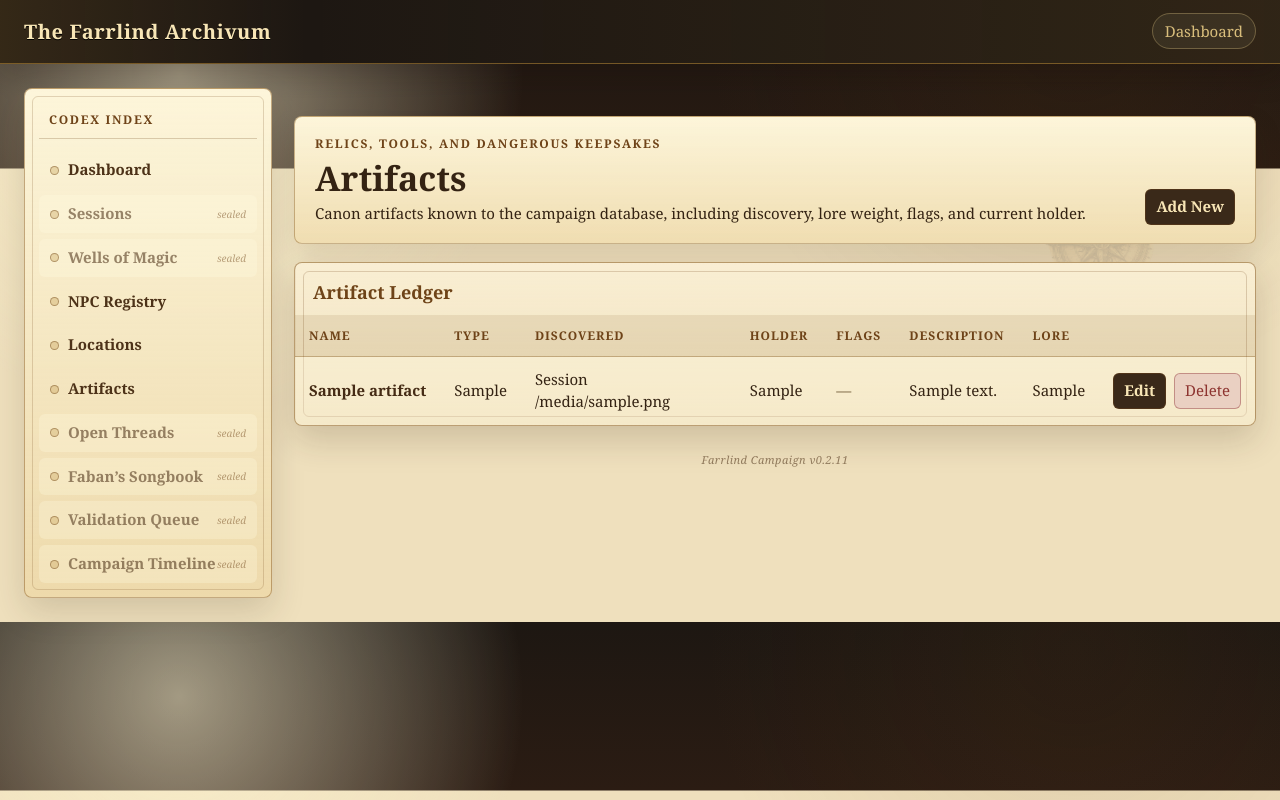
After one commit to kgustafson/Farrlind_Campaign, a FastAPI app: template web_review/templates/artifacts.html in a window 1280 px wide. The commit adds this page. Run offline with FastAPI, Linux system fonts and the light colour scheme; the template is opened without the code that fills it: most values are stand-ins (such as "Sample title", 1, 10 or a date in 2020).

Commit message:
Add artifact registry interface

```diff
--- a/version.md
+++ b/version.md
@@ -1,6 +1,6 @@
 # Version
 
-v0.2.10
+v0.2.11
 
 ## Versioning
 
@@ -44,4 +44,4 @@ Canon-changing reruns may only become canonical after explicit human review and
 
 ## Current Baseline
 
-`v0.2.10` adds the NPC Registry web interface and documents the NPC canon load path.
+`v0.2.11` adds the Artifact Registry web interface and documents the artifact canon load path.
--- a/web_review/app.py
+++ b/web_review/app.py
@@ -94,6 +94,20 @@ def npc_form_values(form) -> dict:
         "first_seen_session": optional_int(form.get("first_seen_session")),
         "description": (form.get("description") or "").strip(),
         "is_named": checkbox_value(form.get("is_named")),
+        "notes": (form.get("notes") or "").strip(),
+    }
+
+
+def artifact_form_values(form) -> dict:
+    return {
+        "name": (form.get("name") or "").strip(),
+        "artifact_type_id": optional_int(form.get("artifact_type_id")),
+        "discovered_session": optional_int(form.get("discovered_session")),
+        "description": (form.get("description") or "").strip(),
+        "lore_significance": (form.get("lore_significance") or "").strip(),
+        "is_sentient": checkbox_value(form.get("is_sentient")),
+        "is_cursed": checkbox_value(form.get("is_cursed")),
+        "is_infernal": checkbox_value(form.get("is_infernal")),
         "notes": (form.get("notes") or "").strip(),
     }
 
@@ -495,6 +509,82 @@ async def delete_npc(npc_id: int):
     return RedirectResponse(url="/npcs?deleted=1", status_code=303)
 
 
+@app.get("/artifacts", response_class=HTMLResponse)
+def artifacts_index(request: Request, modal: str = ""):
+    try:
+        rows = canon.artifact_rows()
+        artifact_types = canon.artifact_types()
+    except canon.CanonReadError as exc:
+        raise HTTPException(status_code=503, detail=str(exc))
+    return templates.TemplateResponse(
+        request,
+        "artifacts.html",
+        {
+            "artifacts": rows,
+            "artifact_types": artifact_types,
+            "editing": None,
+            "show_artifact_modal": modal == "add",
+        },
+    )
+
+
+@app.post("/artifacts")
+async def create_artifact(request: Request):
+    form = await request.form()
+    values = artifact_form_values(form)
+    if not values["name"]:
+        return RedirectResponse(url="/artifacts?create_failed=1", status_code=303)
+    try:
+        canon.create_artifact(values)
+    except canon.CanonWriteError:
+        return RedirectResponse(url="/artifacts?create_failed=1", status_code=303)
+    return RedirectResponse(url="/artifacts?created=1", status_code=303)
+
+
+@app.get("/artifacts/{artifact_id}/edit", response_class=HTMLResponse)
+def edit_artifact(request: Request, artifact_id: int):
+    try:
+        rows = canon.artifact_rows()
+        artifact_types = canon.artifact_types()
+        editing = canon.artifact_detail(artifact_id)
+    except canon.CanonReadError as exc:
+        raise HTTPException(status_code=503, detail=str(exc))
+    if not editing:
+        raise HTTPException(status_code=404, detail="Artifact not found.")
+    return templates.TemplateResponse(
+        request,
+        "artifacts.html",
+        {
+            "artifacts": rows,
+            "artifact_types": artifact_types,
+            "editing": editing,
+            "show_artifact_modal": True,
+        },
+    )
+
+
+@app.post("/artifacts/{artifact_id}")
+async def update_artifact(request: Request, artifact_id: int):
+    form = await request.form()
+    values = artifact_form_values(form)
+    if not values["name"]:
+        return RedirectResponse(url=f"/artifacts/{artifact_id}/edit?update_failed=1", status_code=303)
+    try:
+        canon.update_artifact(artifact_id, values)
+    except canon.CanonWriteError:
+        return RedirectResponse(url=f"/artifacts/{artifact_id}/edit?update_failed=1", status_code=303)
+    return RedirectResponse(url="/artifacts?updated=1", status_code=303)
+
+
+@app.post("/artifacts/{artifact_id}/delete")
+async def delete_artifact(artifact_id: int):
+    try:
+        canon.delete_artifact(artifact_id)
+    except canon.CanonWriteError:
+        return RedirectResponse(url="/artifacts?delete_failed=1", status_code=303)
+    return RedirectResponse(url="/artifacts?deleted=1", status_code=303)
+
+
 @app.get("/api/review-status")
 def api_review_status():
     return [row.__dict__ for row in reviews.dashboard_rows()]
@@ -537,6 +627,14 @@ def api_npcs():
         raise HTTPException(status_code=503, detail=str(exc))
 
 
+@app.get("/api/artifacts")
+def api_artifacts():
+    try:
+        return canon.artifact_rows()
+    except canon.CanonReadError as exc:
+        raise HTTPException(status_code=503, detail=str(exc))
+
+
 @app.get("/api/event-types")
 def api_event_types():
     try:
--- a/web_review/static/review.css
+++ b/web_review/static/review.css
@@ -840,6 +840,10 @@ dd { margin: 0; }
 .npc-table td:nth-child(6) {
   max-width: 420px;
 }
+.artifact-table td:nth-child(6),
+.artifact-table td:nth-child(7) {
+  max-width: 340px;
+}
 @media (max-width: 1180px) {
   .app-shell {
     grid-template-columns: 1fr;
--- /dev/null
+++ b/web_review/templates/artifacts.html
@@ -0,0 +1,138 @@
+{% extends "base.html" %}
+{% block title %}Artifacts | The Farrlind Archivum{% endblock %}
+{% block body_class %}archive-dashboard{% endblock %}
+{% block content %}
+<section class="page-head archive-section-head">
+  <div>
+    <p class="eyebrow">Relics, Tools, and Dangerous Keepsakes</p>
+    <h1>Artifacts</h1>
+    <p>Canon artifacts known to the campaign database, including discovery, lore weight, flags, and current holder.</p>
+  </div>
+  <a class="icon-link add-new-link" href="/artifacts?modal=add">Add New</a>
+</section>
+
+{% if request.query_params.get("created") %}
+  <div class="flash">Artifact added.</div>
+{% endif %}
+{% if request.query_params.get("updated") %}
+  <div class="flash">Artifact updated.</div>
+{% endif %}
+{% if request.query_params.get("deleted") %}
+  <div class="flash">Artifact deleted.</div>
+{% endif %}
+{% if request.query_params.get("create_failed") %}
+  <div class="flash error-flash">Artifact was not added. Name must be filled in and related fields must be valid.</div>
+{% endif %}
+{% if request.query_params.get("update_failed") %}
+  <div class="flash error-flash">Artifact was not updated. Check the name and related fields.</div>
+{% endif %}
+{% if request.query_params.get("delete_failed") %}
+  <div class="flash error-flash">Artifact was not deleted. It may still be referenced by events, custody, knowledge, or grimoire entries.</div>
+{% endif %}
+
+<section class="table-wrap archive-ledger" aria-label="Artifact ledger">
+  <table class="status-table artifact-table">
+    <caption>Artifact Ledger</caption>
+    <thead>
+      <tr>
+        <th>Name</th>
+        <th>Type</th>
+        <th>Discovered</th>
+        <th>Holder</th>
+        <th>Flags</th>
+        <th>Description</th>
+        <th>Lore</th>
+        <th></th>
+      </tr>
+    </thead>
+    <tbody>
+      {% for artifact in artifacts %}
+      <tr>
+        <td class="session-cell" data-label="Name">{{ artifact.name }}</td>
+        <td data-label="Type">{{ artifact.artifact_type or "unknown" }}</td>
+        <td data-label="Discovered">{% if artifact.discovered_session is not none %}Session {{ artifact.discovered_session }}{% else %}<span class="muted">—</span>{% endif %}</td>
+        <td data-label="Holder">{{ artifact.current_holder or "—" }}</td>
+        <td data-label="Flags">
+          {% if artifact.is_sentient %}<span class="badge status-reviewed">sentient</span>{% endif %}
+          {% if artifact.is_cursed %}<span class="badge decision-rejected">cursed</span>{% endif %}
+          {% if artifact.is_infernal %}<span class="badge status-in_review">infernal</span>{% endif %}
+          {% if not artifact.is_sentient and not artifact.is_cursed and not artifact.is_infernal %}<span class="muted">—</span>{% endif %}
+        </td>
+        <td data-label="Description">{{ artifact.description or "—" }}</td>
+        <td data-label="Lore">{{ artifact.lore_significance or "—" }}</td>
+        <td data-label="Actions">
+          <div class="row-actions">
+            <a class="icon-link" href="/artifacts/{{ artifact.id }}/edit">Edit</a>
+            <form method="post" action="/artifacts/{{ artifact.id }}/delete">
+              <button class="danger-button" type="submit">Delete</button>
+            </form>
+          </div>
+        </td>
+      </tr>
+      {% endfor %}
+    </tbody>
+  </table>
+</section>
+
+{% if show_artifact_modal %}
+<section class="modal-backdrop" role="presentation">
+  <div class="archive-modal" role="dialog" aria-modal="true" aria-labelledby="artifact-modal-title">
+    <div class="modal-head">
+      <h2 id="artifact-modal-title">{% if editing %}Edit Artifact{% else %}Add Artifact{% endif %}</h2>
+      <a class="modal-close" href="/artifacts" aria-label="Close artifact form">×</a>
+    </div>
+    <form method="post" action="{% if editing %}/artifacts/{{ editing.id }}{% else %}/artifacts{% endif %}">
+      <div class="form-grid three-col">
+        <label class="field-block">
+          <span>Name</span>
+          <input name="name" required value="{{ editing.name if editing else '' }}">
+        </label>
+        <label class="field-block">
+          <span>Type</span>
+          <select name="artifact_type_id">
+            <option value="">unknown</option>
+            {% for artifact_type in artifact_types %}
+              <option value="{{ artifact_type.id }}" {% if editing and editing.artifact_type_id == artifact_type.id %}selected{% endif %}>{{ artifact_type.type_name }}</option>
+            {% endfor %}
+          </select>
+        </label>
+        <label class="field-block">
+          <span>Discovered Session</span>
+          <input name="discovered_session" inputmode="numeric" value="{{ editing.discovered_session if editing and editing.discovered_session is not none else '' }}">
+        </label>
+      </div>
+      <label class="field-block">
+        <span>Description</span>
+        <textarea name="description">{{ editing.description if editing else '' }}</textarea>
+      </label>
+      <label class="field-block">
+        <span>Lore Significance</span>
+        <textarea name="lore_significance">{{ editing.lore_significance if editing else '' }}</textarea>
+      </label>
+      <label class="field-block">
+        <span>Notes</span>
+        <textarea name="notes">{{ editing.notes if editing else '' }}</textarea>
+      </label>
+      <div class="location-checks">
+        <label class="check-row">
+          <input type="checkbox" name="is_sentient" {% if editing and editing.is_sentient %}checked{% endif %}>
+          <span>Sentient</span>
+        </label>
+        <label class="check-row">
+          <input type="checkbox" name="is_cursed" {% if editing and editing.is_cursed %}checked{% endif %}>
+          <span>Cursed</span>
+        </label>
+        <label class="check-row">
+          <input type="checkbox" name="is_infernal" {% if editing and editing.is_infernal %}checked{% endif %}>
+          <span>Infernal</span>
+        </label>
+      </div>
+      <div class="panel-actions split-actions">
+        <a class="icon-link secondary-link" href="/artifacts">Cancel</a>
+        <button type="submit">{% if editing %}Save Artifact{% else %}Add Artifact{% endif %}</button>
+      </div>
+    </form>
+  </div>
+</section>
+{% endif %}
+{% endblock %}
--- a/web_review/templates/base.html
+++ b/web_review/templates/base.html
@@ -24,7 +24,7 @@
         <span class="sidebar-link disabled" aria-disabled="true">Wells of Magic</span>
         <a class="sidebar-link {% if request.url.path.startswith('/npcs') %}active{% endif %}" href="/npcs">NPC Registry</a>
         <a class="sidebar-link {% if request.url.path.startswith('/locations') %}active{% endif %}" href="/locations">Locations</a>
-        <span class="sidebar-link disabled" aria-disabled="true">Artifacts</span>
+        <a class="sidebar-link {% if request.url.path.startswith('/artifacts') %}active{% endif %}" href="/artifacts">Artifacts</a>
         <span class="sidebar-link disabled" aria-disabled="true">Open Threads</span>
         <span class="sidebar-link disabled" aria-disabled="true">Faban&rsquo;s Songbook</span>
         <span class="sidebar-link disabled" aria-disabled="true">Validation Queue</span>
```
Also changed, not shown: docs/farrlind_workflow.md (+9 -0 lines), revision.md (+10 -0 lines), tests/test_web_review.py (+164 -0 lines), web_review/services/canon.py (+91 -0 lines).
